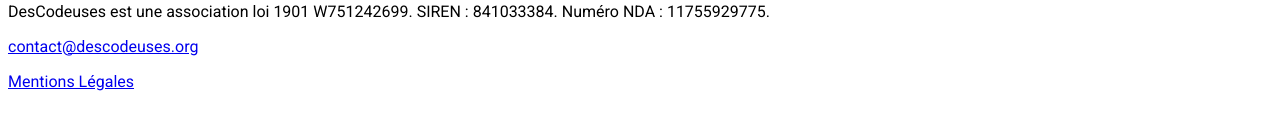
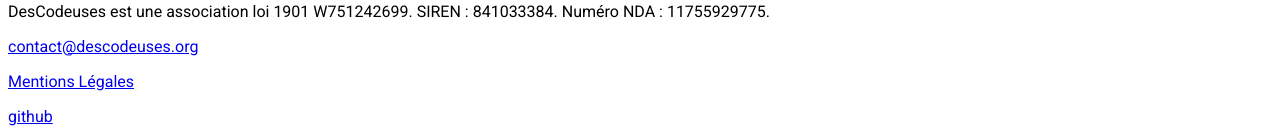
Before and after one commit to descodeuses/descodeuses.github.io, a Jekyll site: the page built from index.md, in a window 1280 px wide. Shown: the part 1874-2013 px from the top of the page. Built offline with Jekyll 4.4.1, drawn with Linux system fonts in a browser that asks for light colours; before the commit the page ends 1981 px from its top, so only the background shows below that.

Commit message:
ajout lien github pour acceder au code du site

```diff
--- a/_layouts/default.html
+++ b/_layouts/default.html
@@ -34,6 +34,8 @@
       <p>DesCodeuses est une association loi 1901 W751242699. SIREN : 841033384. Numéro NDA : 11755929775.<p>
       <p><a href="mailto:contact@descodeuses.org">contact@descodeuses.org</a></p>
       <p><a href="/mentions_legales">Mentions Légales</a></p>
+      <p><a href="https://descodeuses.github.io/">github</a></p>
+
     </footer>
 
   </body>
```
